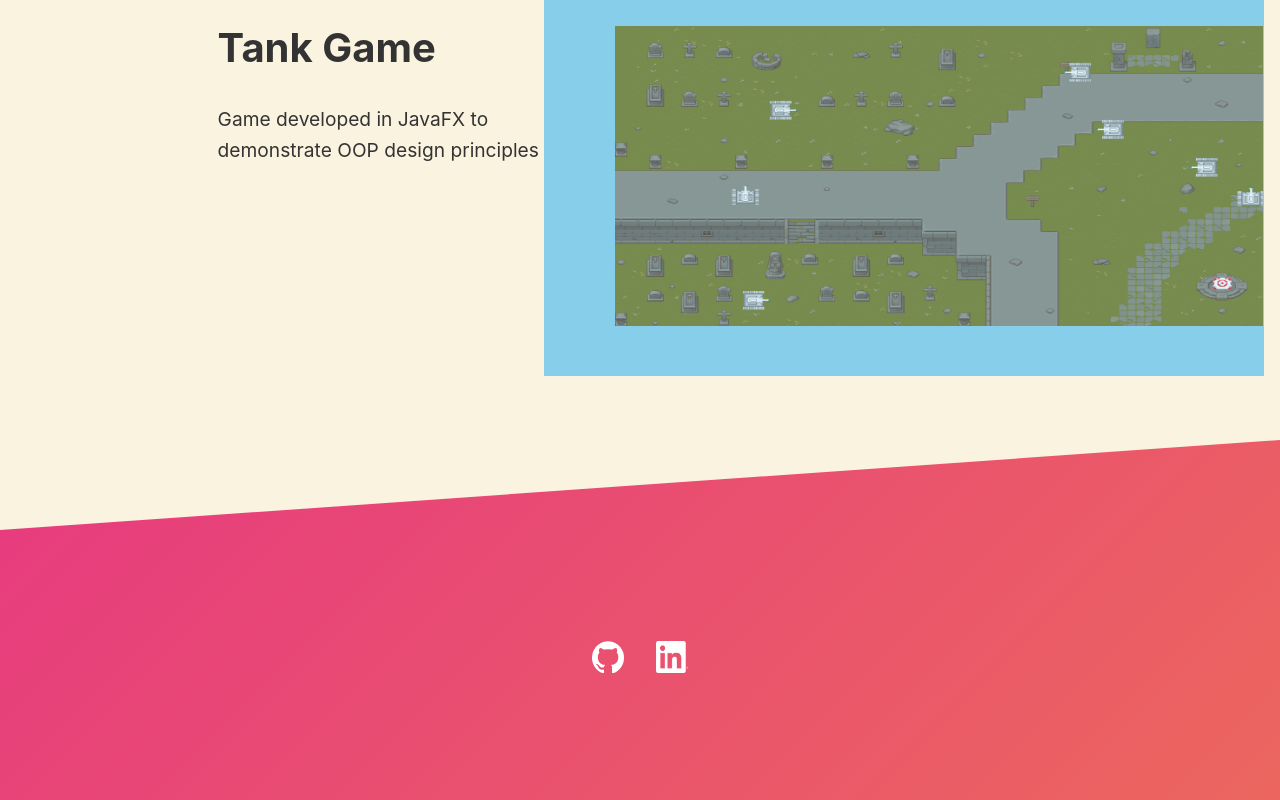
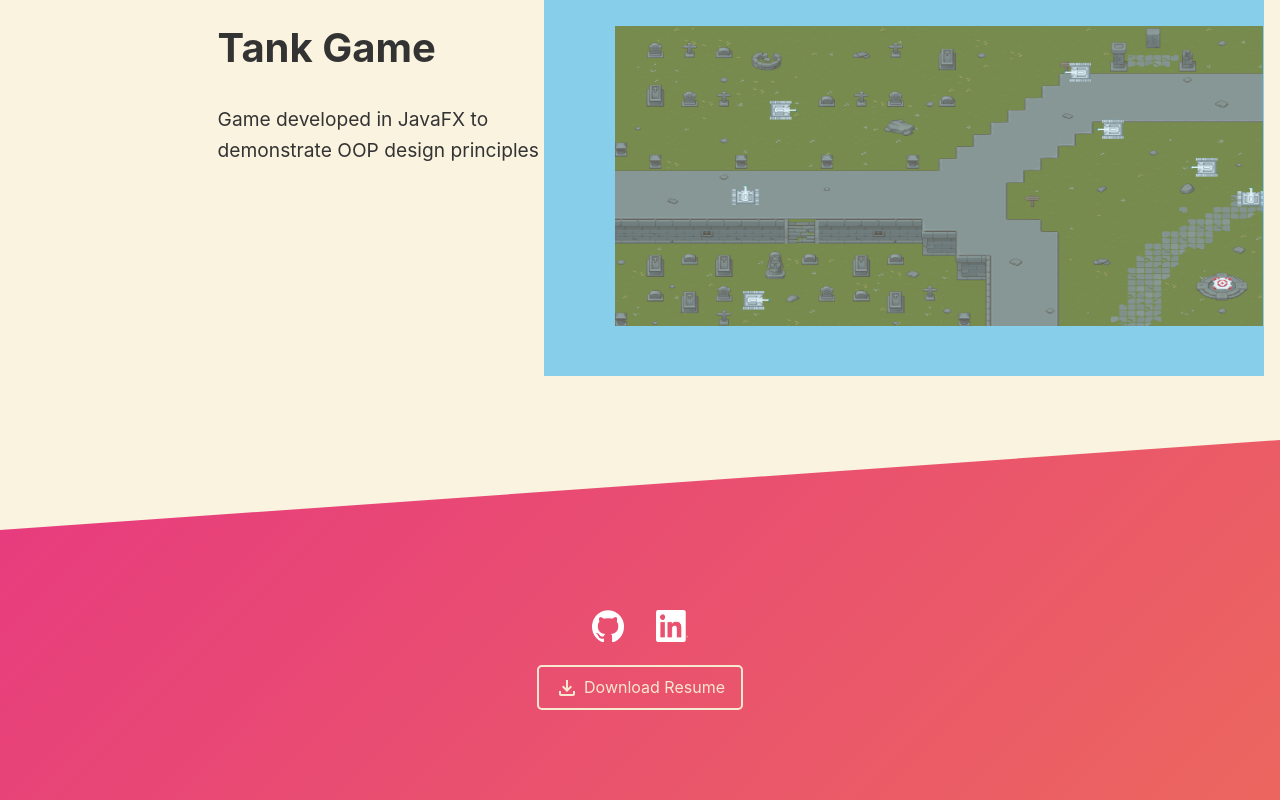
Before and after one commit to Choconaut/portfolio, a Vue app: page / in a window 1280 px wide. Shown: the part 2464-3264 px from the top of the page. Built offline with nearby package versions, Linux system fonts and the light colour scheme.

Commit message:
Implement resume download link

```diff
--- a/src/views/FooterView.vue
+++ b/src/views/FooterView.vue
@@ -5,11 +5,17 @@
 <template>
   <div class="footer-container">
     <div class="connect-container">
-      <a href="https://github.com/Choconaut">
-        <img src="/github-mark-white.png" alt="GitHub Follow" />
-      </a>
-      <a href="https://www.linkedin.com/in/peter-n-chen/">
-        <img src="/InBug-White.png" alt="LinkedIn Connect" />
+      <div class="links">
+        <a href="https://github.com/Choconaut">
+          <img src="/github-mark-white.png" alt="GitHub Follow" />
+        </a>
+        <a href="https://www.linkedin.com/in/peter-n-chen/">
+          <img src="/InBug-White.png" alt="LinkedIn Connect" />
+        </a>
+      </div>
+      <a href="public/Peter_Chen_Resume.pdf" download="Peter_Chen_Resume.pdf" class="resume">
+        <span class="material-symbols-outlined">file_download</span>
+        Download Resume
       </a>
     </div>
   </div>
@@ -64,7 +70,9 @@
   display: flex;
   justify-content: center;
   align-items: center;
+  flex-direction: column;
   height: 100%;
+  gap: 1rem;
 }
 
 .connect-container a img {
@@ -72,4 +80,22 @@
   height: 2rem;
   margin: 0 1rem;
 }
+
+.resume {
+  display: flex;
+  justify-content: center;
+  align-items: center;
+  gap: 5px;
+  padding: 0.5rem 1rem;
+  border: 2px solid #f9e8d0;
+  border-radius: 5px;
+  color: #f9e8d0;
+  font-size: 1rem;
+  text-decoration: none;
+}
+
+.resume:hover {
+  background-color: rgba(249, 232, 208, 0.2);
+  color: #fffaf6;
+}
 </style>
```
Also changed, not shown: 1 other file (tests, documents, lock files or other folders).
